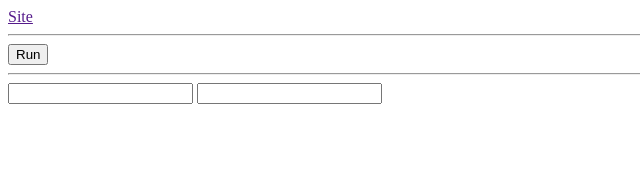
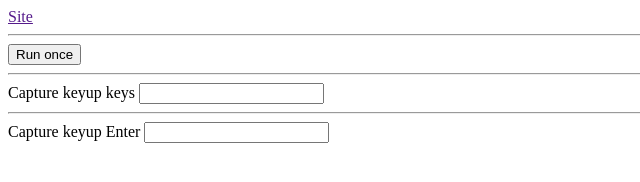
Before and after one commit to AllanFelipeReis/vue-course, a plain HTML site: page index3.html in a window 1280 px wide. Shown: the whole page, without its empty margins (0-640 px from the left). Drawn offline with Linux system fonts and the light colour scheme.

Commit message:
v-on including modifiers

```diff
--- a/index3.html
+++ b/index3.html
@@ -14,10 +14,13 @@
   <div id="app">
     <a href="" target="_blank" @click.prevent="preventDefaultBehavior()">Site</a>
     <hr>
-    <button @click.once="runOnce($event)">Run</button>
+    <button @click.once="runOnce($event)">Run once</button>
     <hr>
+    <label>Capture keyup keys</label>
+    <input @keyup="keyupKeys($event)" />
+    <hr>
+    <label>Capture keyup Enter</label>
     <input @keyup.enter="keyupEnter($event)">
-    <input @keyup="keyupKeys($event)" />
   </div>
   <script>
     const vm = new Vue({
```
